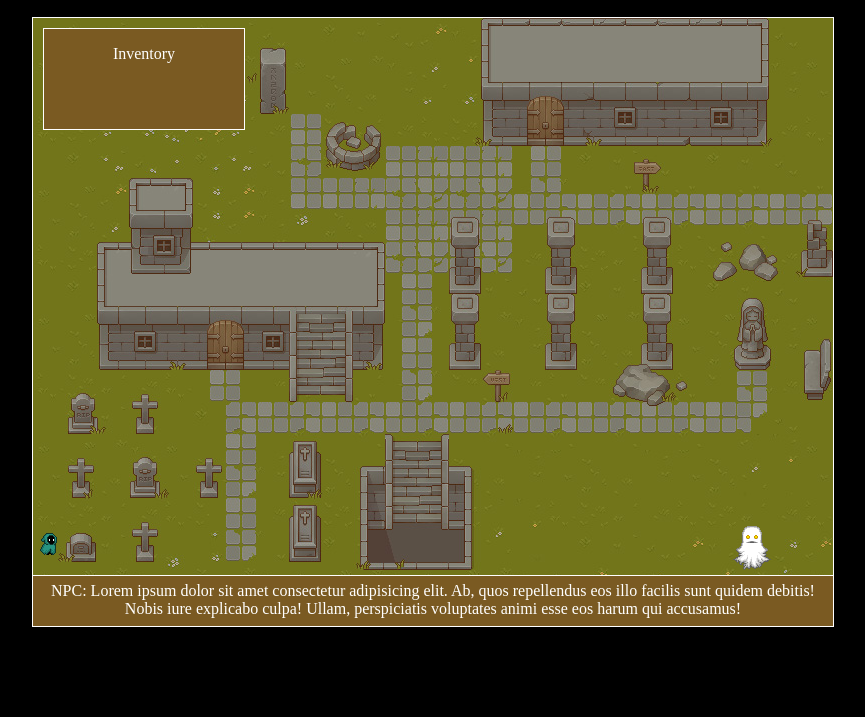
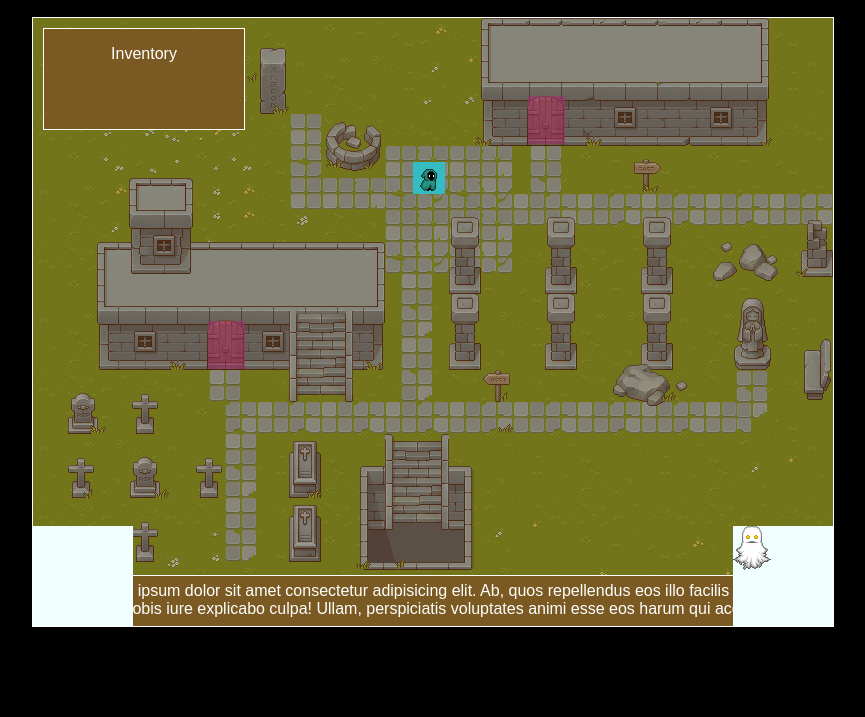
Before and after one commit to Jordy040/pointclick, a plain HTML site: page index.html in a window 1280 px wide. Shown: the part 83-800 px from the top of the page, without its empty margins (208-1073 px from the left). Drawn offline with Linux system fonts and the light colour scheme; a web font is replaced by a local one.

Commit message:
Add movement to player
Added css for player .
Added tilemap.
Added Javascript oneclick event
Added movement.

```diff
--- a/CSS/main.css
+++ b/CSS/main.css
@@ -5,13 +5,14 @@ body {
     gap: 20px;
     margin: 0px;
     background-color: black;
+    font-family: 'Protest Riot', sans-serif;
 }
 
 h1 {
-    color:white;
+    color: white;
 }
 
-p{
+p {
     margin-top: 6px;
     text-align: center;
     color: white;
@@ -22,17 +23,35 @@ p{
     grid-row-start: 1;
     text-align: center;
 }
-#gameWindow{
+
+#gameWindow {
     position: relative;
     width: 800px;
     height: 608px;
     grid-column-start: 2;
     grid-row-start: 2;
     background-color: blue;
-    background-image:url("../assets/img/tilemap1.jpg");
+    background-image: url("../assets/img/tilemap1.jpg");
     border: white 1px solid;
 }
-#inventoryBox{
+
+/*Main character*/
+#mainCharacter {
+    width: 32px;
+    height: 32px;
+    background-color: rgb(53, 188, 195);
+    left: 380px;
+    top: 144px;
+}
+
+#tilemap {
+    width: 800px;
+    height: 608px;
+    top: 0px;
+    left: 0px;
+}
+
+#inventoryBox {
     position: relative;
     display: block;
     left: 10px;
@@ -45,37 +64,70 @@ p{
     padding: 10px;
 }
 
-#dialogBar{
+#dialogBar {
     bottom: 0px;
 }
 
-#setMainDialog{
+#setMainDialog {
     position: relative;
     height: 64px;
     width: 800px;
 }
 
-.foreground{
-    position: absolute;
-    z-index: 1000;
-}
-#brownBar{
+#brownBar {
     width: 800px;
     height: 50px;
     background-color: rgb(122, 90, 34);
     border-top: white 1px solid;
 }
-#mainCharacterSpeech{
+
+#mainCharacterSpeech {
     left: 0px;
     bottom: 0px;
+    background-color: azure;
     width: 100px;
     height: 100px;
 
 }
-#counterSpeech{
+
+#counterSpeech {
     right: 0px;
     bottom: 0px;
+    background-color: azure;
     width: 100px;
     height: 100px;
+}
 
+#door1 {
+    left: 495px;
+    top: 78px;
+    width: 37px;
+    height: 48px;
+    background-color: rgb(165, 42, 114);
+    opacity: 0.5;
 }
+
+#door2 {
+    left: 175px;
+    top: 303px;
+    width: 37px;
+    height: 48px;
+    background-color: rgb(165, 42, 114);
+    opacity: 0.5;
+}
+
+.foreground {
+    position: absolute;
+    z-index: 1000;
+}
+
+.heroCharacter {
+    position: absolute;
+    z-index: 100;
+    transition: all 1s ease-in-out;
+}
+
+.background {
+    position: absolute;
+    z-index: 0;
+}
--- a/index.html
+++ b/index.html
@@ -1,20 +1,31 @@
 <!DOCTYPE html>
 <html lang="en">
+
 <head>
     <meta charset="UTF-8">
     <meta name="viewport" content="width=device-width, initial-scale=1.0">
     <link rel="stylesheet" href="CSS/main.css">
     <title>point and click adventure</title>
+    <link rel="preconnect" href="https://fonts.googleapis.com">
+    <link rel="preconnect" href="https://fonts.gstatic.com" crossorigin>
+    <link href="https://fonts.googleapis.com/css2?family=Protest+Riot&display=swap" rel="stylesheet">
 </head>
+
 <body>
-    <div id="title"><h1 id="mainTitle"></h1></div>
+    <div id="title">
+        <h1 id="mainTitle"></h1>
+    </div>
 
     <div id="gameWindow">
         <div id="dialogBar" class="foreground">
-         <div id="setMainDialoge"> </div>
-         <div id="counterSpeech" class="foreground"> <img src="assets/img/ghost_speak.png" alt="ghost_speak"></div>
-         <div id="mainCharacterSpeech" class="foreground"> <img src="assets/img/animated-character-1-idle.gif" alt="character"></div>
-         <div id="brownBar"> <p>NPC: Lorem ipsum dolor sit amet consectetur adipisicing elit. Ab, quos repellendus eos illo facilis sunt quidem debitis! Nobis iure explicabo culpa! Ullam, perspiciatis voluptates animi esse eos harum qui accusamus!</p></div>
+            <div id="setMainDialoge"> </div>
+            <div id="counterSpeech" class="foreground"> <img src="assets/img/ghost_speak.png" alt="ghost_speak"></div>
+            <div id="mainCharacterSpeech" class="foreground"> </div>
+            <div id="brownBar">
+                <p>NPC: Lorem ipsum dolor sit amet consectetur adipisicing elit. Ab, quos repellendus eos illo facilis
+                    sunt quidem debitis! Nobis iure explicabo culpa! Ullam, perspiciatis voluptates animi esse eos harum
+                    qui accusamus!</p>
+            </div>
         </div>
 
         <div id="inventoryBox" class="foreground">
@@ -22,9 +33,22 @@
             <ul id="inventoryList">
 
             </ul>
-         </div>
+        </div>
+
+        <!--Foreground items-->
+        <div id="door1" class="foreground"></div>
+        <div id="door2" class="foreground"></div>
+
+        <!--Main character-->
+        <div id="mainCharacter" class="heroCharacter"><img src="assets/img/animated-character-1-idle.gif"
+                alt="character"></div>
+        <!--Background-->
+        <div id="tilemap" class="background">
+
+        </div>
 
     </div>
     <script src="js/main.js"></script>
 </body>
+
 </html>
--- a/js/main.js
+++ b/js/main.js
@@ -1 +1,42 @@
 document.getElementById("mainTitle").innerText = "Point and Click adventure game"
+
+
+//gameWindow reference
+const gameWindow = document.getElementById("gameWindow");
+
+//Main Character reference
+const mainCharacter = document.getElementById("mainCharacter");
+const offsetCharacter = 16;
+
+//foreground items
+const door1 = document.getElementById("door1")
+const door2 = document.getElementById("door2")
+
+gameWindow.onclick = function (e) {
+    var rect = gameWindow.getBoundingClientRect();
+    var x = e.clientX - rect.left;
+    var y = e.clientY - rect.top;
+    console.log(e.target.id);
+    mainCharacter.style.left = x - offsetCharacter + "px";
+    mainCharacter.style.top = y - offsetCharacter + "px";
+
+
+    switch (e.target.id) {
+        case "door1":
+            mainCharacter.style.backgroundColor = "#FFFF00"
+            door1.style.opacity = 0.2;
+            break;
+
+        case "door2":
+            mainCharacter.style.backgroundColor = "#FFFF00"
+            door2.style.opacity = 0.2;
+            break;
+
+        default:
+            mainCharacter.style.backgroundColor = "rgb(53, 188, 195)";
+            door1.style.opacity = 0.5;
+            door2.style.opacity = 0.5;
+            //explode
+            break;
+    }
+}
```
Lines whose indentation alone changed are shown as unchanged.
